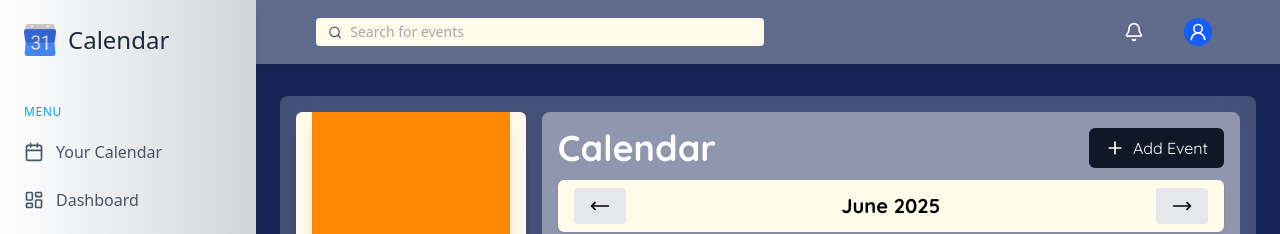
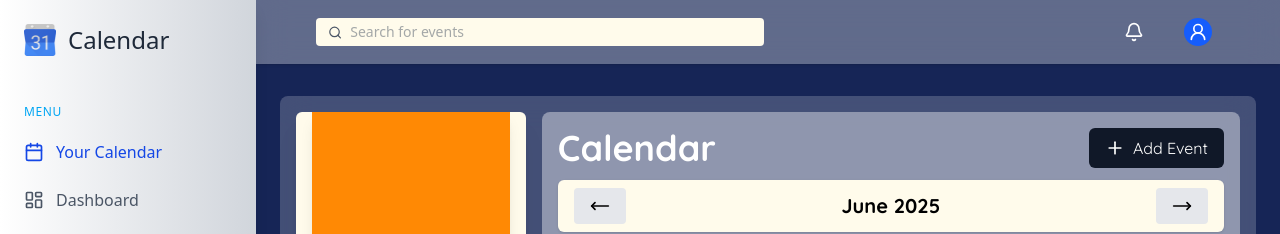
Before and after one commit to KRISHNAKUMAR-N-04/CalendarApp, a React (Vite) app: page / in a window 1280 px wide. Shown: the top 234 px of the page. Built offline with nearby package versions, Linux system fonts and the light colour scheme.

Commit message:
updates on style

```diff
--- a/src/components/Navbar.jsx
+++ b/src/components/Navbar.jsx
@@ -37,8 +37,8 @@ const Navbar = () => {
                 to="/"
                 className="flex items-center  w-full"
               >
-                <Calendar size={20} />
-                <p className="font-medium pl-3">Your Calendar</p>
+                <Calendar size={20} className='text-blue-700' />
+                <p className="font-medium pl-3 text-blue-700">Your Calendar</p>
               </Link>
             </li>
             <li className="pl-6 py-3 hover:bg-blue-500 text-gray-600 hover:text-white transition-colors duration-200">
```
